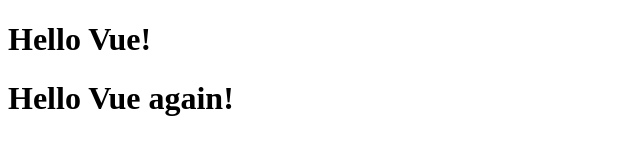
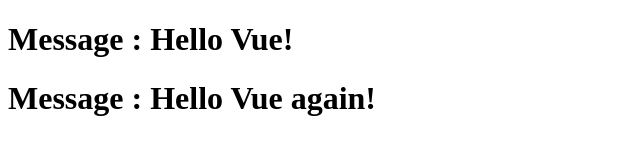
Before and after one commit to AzukipanWebStudio/OC-Vuejs, a plain HTML site: page index.html in a window 1280 px wide. Shown: the whole page, without its empty margins (0-640 px from the left). Drawn offline with nearby package versions, Linux system fonts and the light colour scheme.

Commit message:
multi-create-vuejs

```diff
--- a/index.html
+++ b/index.html
@@ -9,11 +9,11 @@
 <body>
 
   <div id="app1">
-    <h1>{{message1}}</h1>
+    <h1>Message : {{message1}}</h1>
   </div>
 
   <div id="app2">
-    <h1>{{message2}}</h1>
+    <h1>Message : {{message2}}</h1>
   </div>
 
   <script src="https://unpkg.com/vue@3.2.45"></script>
```
